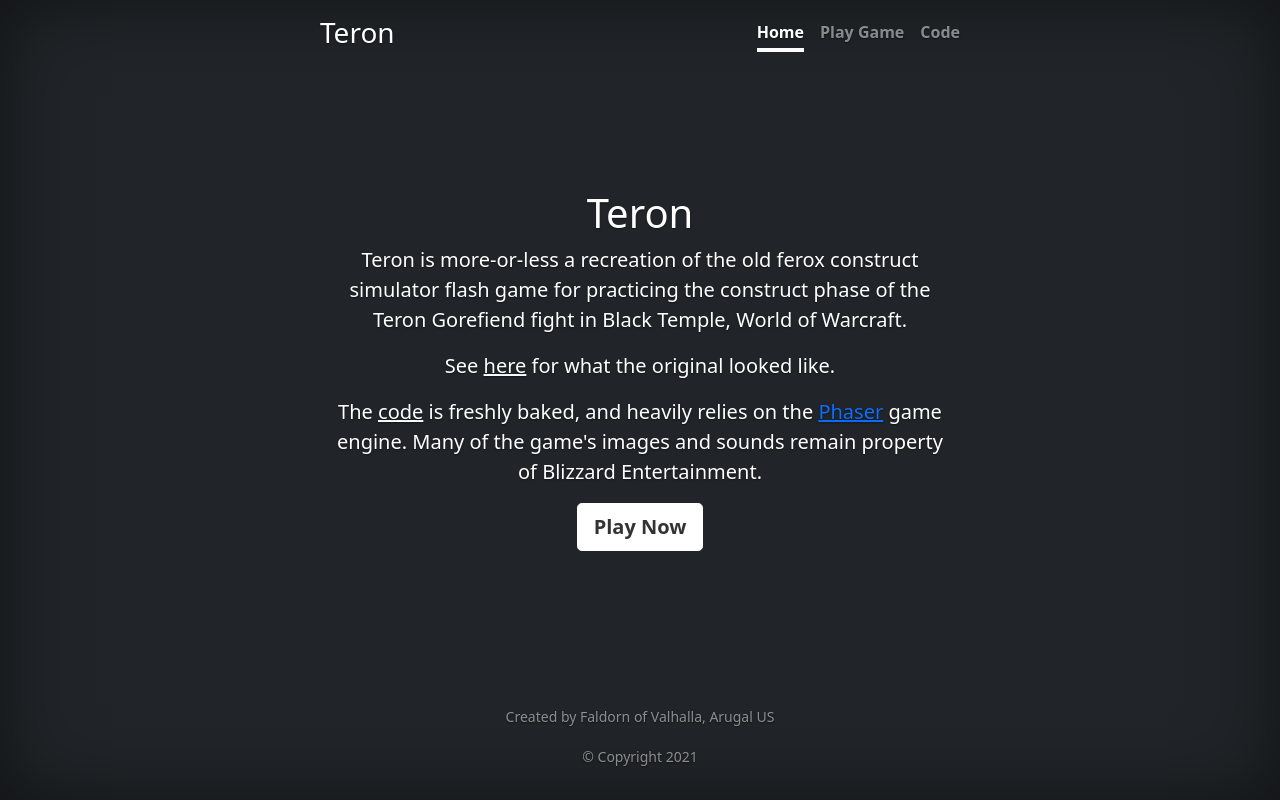
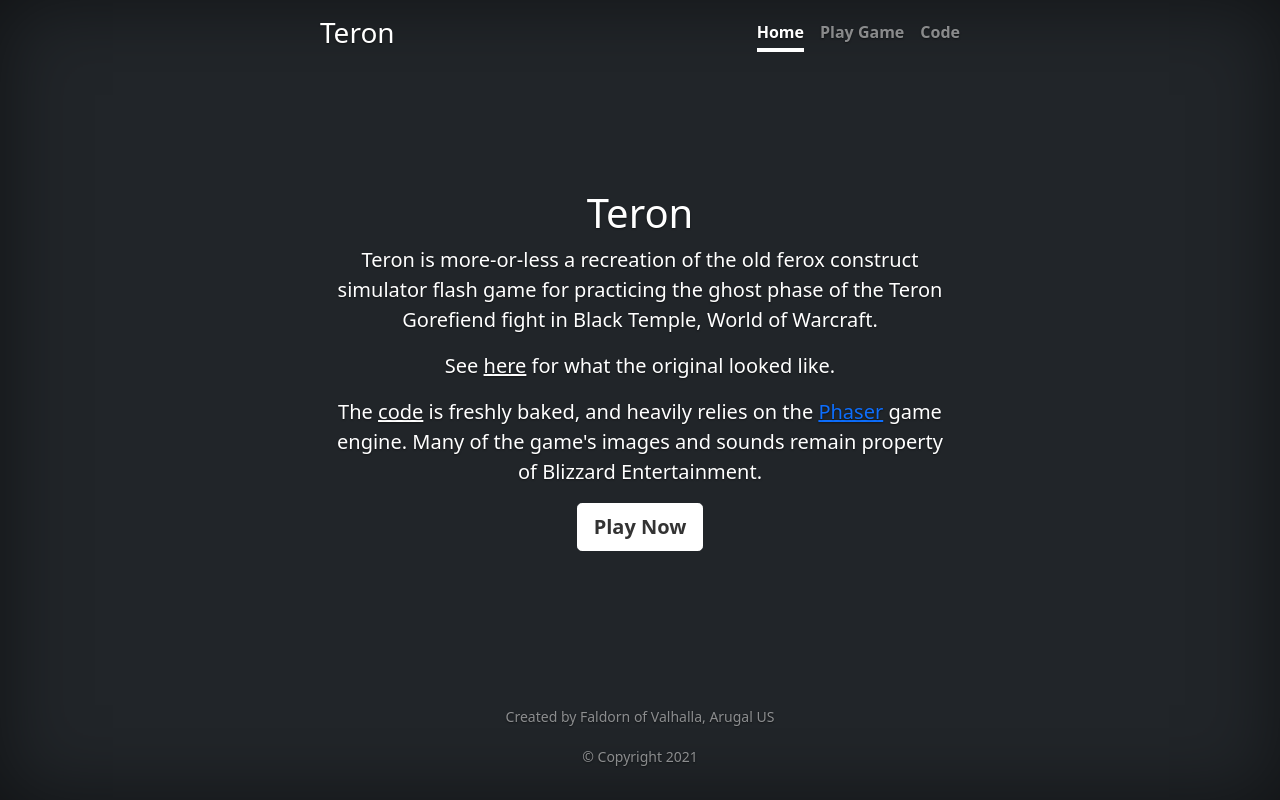
Before and after one commit to jconnop/teron, a plain HTML site: page index.html in a window 1280 px wide. Drawn offline with nearby package versions, Linux system fonts and the light colour scheme.

Commit message:
Tweak landing page copy.

```diff
--- a/index.html
+++ b/index.html
@@ -48,7 +48,7 @@
       <main class="px-3">
         <h1>Teron</h1>
         <p class="lead">
-          Teron is more-or-less a recreation of the old ferox construct simulator flash game for practicing the construct phase of the Teron Gorefiend fight in Black Temple, World of Warcraft.
+          Teron is more-or-less a recreation of the old ferox construct simulator flash game for practicing the ghost phase of the Teron Gorefiend fight in Black Temple, World of Warcraft.
         </p>
         <p class="lead">
           See <a href="https://www.youtube.com/watch?v=Qu019iPnqwU" class="text-white">here</a> for what the original looked like.
```
